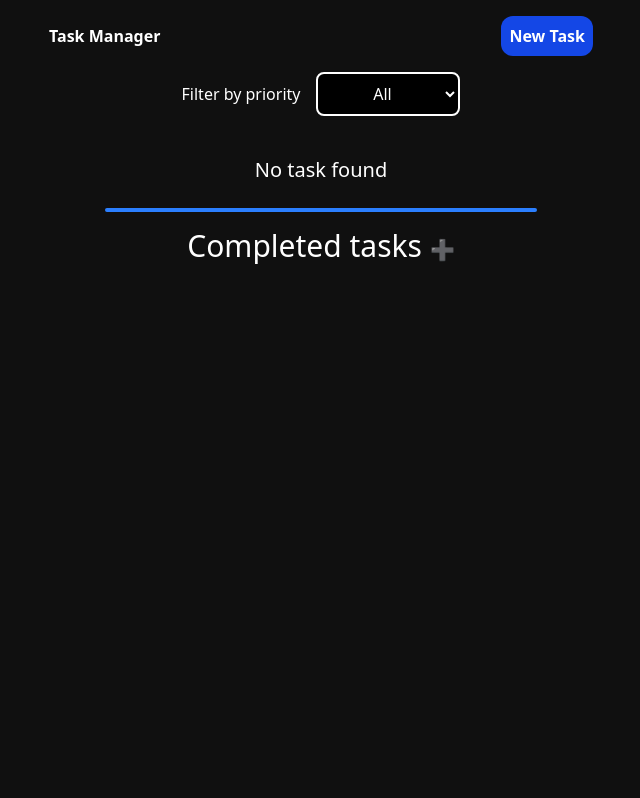
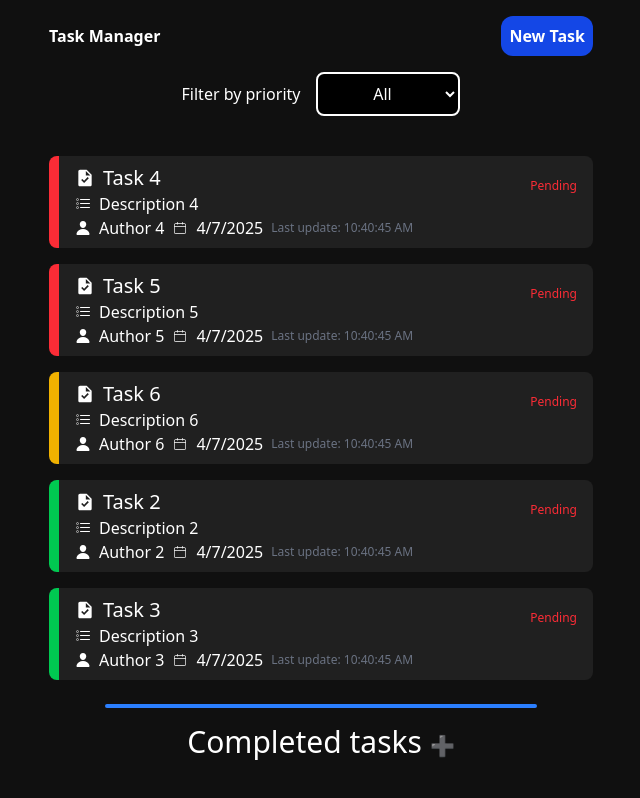
Before and after one commit to totom3ndez/task-manager-typescript, a React (Vite) app: page / in a window 1280 px wide. Shown: the whole page, without its empty margins (319-959 px from the left). Built offline with nearby package versions, Linux system fonts and the light colour scheme.

Commit message:
Fixed errors for deployment

```diff
--- a/src/globals/components/Button.tsx
+++ b/src/globals/components/Button.tsx
@@ -7,7 +7,7 @@ interface ButtonProps {
 }
 
 
-const Button = ({ onClick, children, color, type }: ButtonProps) => {
+const Button = ({ onClick, children, color, type = 'button' }: ButtonProps & { type?: 'submit' | 'reset' | 'button' }) => {
   return (
     <button
       onClick={onClick}
--- a/src/taskStore.ts
+++ b/src/taskStore.ts
@@ -14,69 +14,69 @@ export interface TaskInterface {
 }
 
 const Tasks = [
-//     {
-//     title: 'Task 1',
-//     description: 'Description 1',
-//     author: 'Author 1',
-//     isDone: true,
-//     priority: 'low',
-//     id: crypto.randomUUID().slice(0, 8),
-//     date: new Date().toLocaleDateString(),
-//     time: new Date().toLocaleTimeString()
-// },
-// {
-//     title: 'Task 2',
-//     description: 'Description 2',
-//     author: 'Author 2',
-//     isDone: false,
-//     priority: 'low',
-//     id: crypto.randomUUID().slice(0, 8),
-//     date: new Date().toLocaleDateString(),
-//     time: new Date().toLocaleTimeString()
-// },
-// {
-//     title: 'Task 3',
-//     description: 'Description 3',
-//     author: 'Author 3',
-//     isDone: false,
-//     priority: 'low',
-//     id: crypto.randomUUID().slice(0, 8),
-//     date: new Date().toLocaleDateString(),
-//     time: new Date().toLocaleTimeString()
-// }
-//     ,
-// {
-//     title: 'Task 4',
-//     description: 'Description 4',
-//     author: 'Author 4',
-//     isDone: false,
-//     priority: 'high',
-//     id: crypto.randomUUID().slice(0, 8),
-//     date: new Date().toLocaleDateString(),
-//     time: new Date().toLocaleTimeString()
-// }
-//     ,
-// {
-//     title: 'Task 5',
-//     description: 'Description 5',
-//     author: 'Author 5',
-//     isDone: false,
-//     priority: 'high',
-//     id: crypto.randomUUID().slice(0, 8),
-//     date: new Date().toLocaleDateString(),
-//     time: new Date().toLocaleTimeString()
-// }
-//     ,
-// {
-//     title: 'Task 6',
-//     description: 'Description 6',
-//     author: 'Author 6',
-//     isDone: false,
-//     priority: 'medium',
-//     id: crypto.randomUUID().slice(0, 8),
-//     date: new Date().toLocaleDateString(),
-//     time: new Date().toLocaleTimeString()
-// }
+    {
+        title: 'Task 1',
+        description: 'Description 1',
+        author: 'Author 1',
+        isDone: true,
+        priority: 'low',
+        id: crypto.randomUUID().slice(0, 8),
+        date: new Date().toLocaleDateString(),
+        time: new Date().toLocaleTimeString()
+    },
+    {
+        title: 'Task 2',
+        description: 'Description 2',
+        author: 'Author 2',
+        isDone: false,
+        priority: 'low',
+        id: crypto.randomUUID().slice(0, 8),
+        date: new Date().toLocaleDateString(),
+        time: new Date().toLocaleTimeString()
+    },
+    {
+        title: 'Task 3',
+        description: 'Description 3',
+        author: 'Author 3',
+        isDone: false,
+        priority: 'low',
+        id: crypto.randomUUID().slice(0, 8),
+        date: new Date().toLocaleDateString(),
+        time: new Date().toLocaleTimeString()
+    }
+    ,
+    {
+        title: 'Task 4',
+        description: 'Description 4',
+        author: 'Author 4',
+        isDone: false,
+        priority: 'high',
+        id: crypto.randomUUID().slice(0, 8),
+        date: new Date().toLocaleDateString(),
+        time: new Date().toLocaleTimeString()
+    }
+    ,
+    {
+        title: 'Task 5',
+        description: 'Description 5',
+        author: 'Author 5',
+        isDone: false,
+        priority: 'high',
+        id: crypto.randomUUID().slice(0, 8),
+        date: new Date().toLocaleDateString(),
+        time: new Date().toLocaleTimeString()
+    }
+    ,
+    {
+        title: 'Task 6',
+        description: 'Description 6',
+        author: 'Author 6',
+        isDone: false,
+        priority: 'medium',
+        id: crypto.randomUUID().slice(0, 8),
+        date: new Date().toLocaleDateString(),
+        time: new Date().toLocaleTimeString()
+    }
 ]
 
 interface TaskStoreState {
@@ -89,7 +89,7 @@ interface TaskStoreState {
 
 export const taskStore = create<TaskStoreState>((set) => ({
     // states
-    tasks: Tasks,
+    tasks: Tasks as TaskInterface[],
     selectedTask: null,
 
     // functions
```
